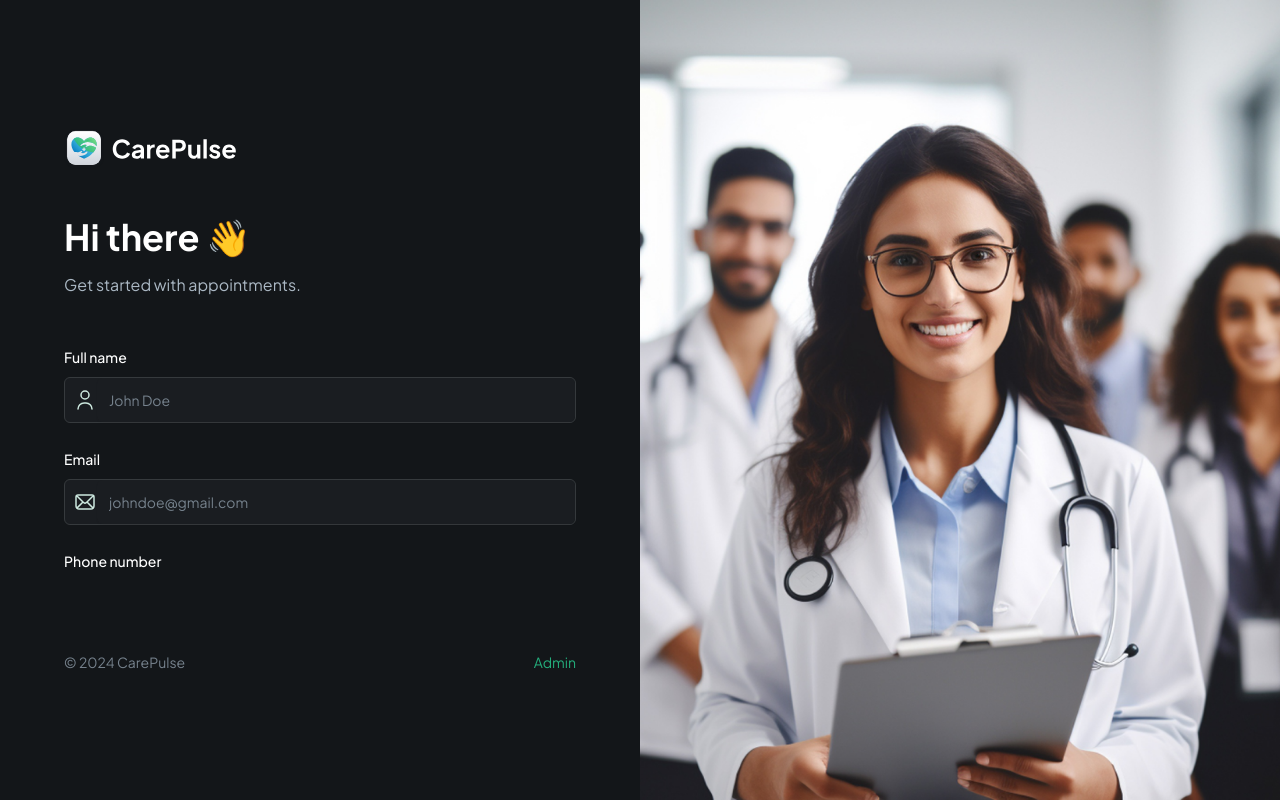
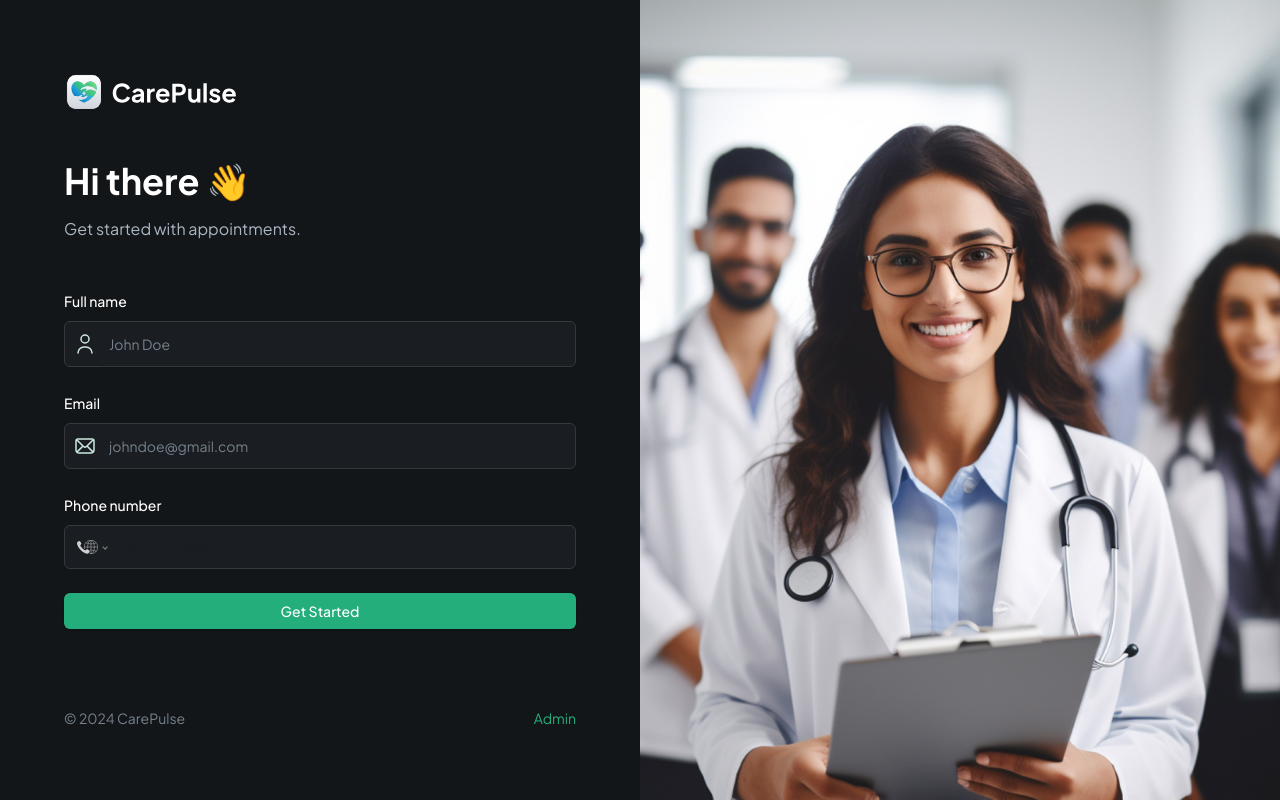
Before and after one commit to kevint102601/HealthCareApp, a Next.js app: page / in a window 1280 px wide. Built offline with nearby package versions, Linux system fonts and the light colour scheme.

Commit message:
fixed bugs

```diff
--- a/components/CustomFormField.tsx
+++ b/components/CustomFormField.tsx
@@ -13,6 +13,8 @@
 import { Control } from "react-hook-form"
 import { FormFieldType } from "./forms/PatientForm"
 import Image from "next/image"
+import 'react-phone-number-input/style.css'
+import PhoneInput from 'react-phone-number-input'
 
 interface CustomProps {
     control: Control<any>,
@@ -51,7 +53,22 @@
                         />
                     </FormControl>
                 </div>
+            )
+        case FormFieldType.PHONE_INPUT:
+            return (
+                <FormControl>
+                    <PhoneInput
+                        defaultCountry="US"
+                        placeholder={props.placeholder}
+                        international
+                        withCountryCallingCode
+                        value={field.value as E164Number | undefined}
+                        onChange={field.onChange}
+                        className="input-phone"
+                    />
+                </FormControl>
             );
+
     }
 }
 
--- /dev/null
+++ b/components/SubmitButton.tsx
@@ -0,0 +1,36 @@
+import Image from "next/image";
+
+import { Button } from "./ui/button";
+
+interface ButtonProps {
+    isLoading: boolean;
+    className?: string;
+    children: React.ReactNode;
+}
+
+const SubmitButton = ({ isLoading, className, children }: ButtonProps) => {
+    return (
+        <Button
+            type="submit"
+            disabled={isLoading}
+            className={className ?? "shad-primary-btn w-full"}
+        >
+            {isLoading ? (
+                <div className="flex items-center gap-4">
+                    <Image
+                        src="/assets/icons/loader.svg"
+                        alt="loader"
+                        width={24}
+                        height={24}
+                        className="animate-spin"
+                    />
+                    Loading...
+                </div>
+            ) : (
+                children
+            )}
+        </Button>
+    );
+};
+
+export default SubmitButton;
--- a/components/forms/PatientForm.tsx
+++ b/components/forms/PatientForm.tsx
@@ -6,6 +6,10 @@
 import { Button } from "@/components/ui/button"
 import { Form } from "@/components/ui/form"
 import CustomFormField from "../CustomFormField"
+import SubmitButton from "../SubmitButton"
+import { useState } from "react"
+import { UserFormValidation } from "@/lib/validation"
+import { useRouter } from "next/navigation"
 
 export enum FormFieldType {
     INPUT = 'input',
@@ -17,26 +21,36 @@
     SKELETON = 'skeleton',
 }
 
-const formSchema = z.object({
-    username: z.string().min(2, {
-        message: "Username must be at least 2 characters.",
-    }),
-})
+
 
 const PatientForm = () => {
-    // 1. Define your form.
-    const form = useForm<z.infer<typeof formSchema>>({
-        resolver: zodResolver(formSchema),
+    const router = useRouter();
+    const [isLoading, setisLoading] = useState(false)
+
+    const form = useForm<z.infer<typeof UserFormValidation>>({
+        resolver: zodResolver(UserFormValidation),
         defaultValues: {
-            username: "",
+            name: "",
+            email: "",
+            phone: ","
         },
     })
 
     // 2. Define a submit handler.
-    function onSubmit(values: z.infer<typeof formSchema>) {
-        // Do something with the form values.
-        // ✅ This will be type-safe and validated.
-        console.log(values)
+    async function onSubmit({ name, email, phone }: z.infer<typeof UserFormValidation>) {
+        setisLoading(true);
+
+        try {
+            // const userData = { name, email, phone };
+
+            // const user = await createUser(userData);
+
+            // if (user) router.push(`patients/${user.id}/register)`)
+
+        } catch (error) {
+            console.log(error);
+        }
+
     }
     return (
         <Form {...form}>
@@ -74,7 +88,7 @@
                     placeholder="(555) 123-4567"
                 />
 
-                {/* <SubmitButton isLoading={isLoading}>Get Started</SubmitButton> */}
+                <SubmitButton isLoading={isLoading}>Get Started</SubmitButton>
             </form>
         </Form>
     )
--- /dev/null
+++ b/lib/validation.ts
@@ -0,0 +1,11 @@
+import { z } from "zod";
+
+export const UserFormValidation = z.object({
+    name: z.string()
+        .min(2, "Name must be at least 2 characters")
+        .max(50, "Name must be at most 50 characters"),
+    email: z.string().email("Invalid email address"),
+    phone: z
+        .string()
+        .refine((phone) => /^\+\d{10,15}$/.test(phone), "Invalid phone number"),
+})
--- a/package.json
+++ b/package.json
@@ -21,6 +21,7 @@
     "react": "^18",
     "react-dom": "^18",
     "react-hook-form": "^7.53.0",
+    "react-phone-number-input": "^3.4.8",
     "tailwind-merge": "^2.5.2",
     "tailwindcss-animate": "^1.0.7",
     "zod": "^3.23.8"
```
Also changed, not shown: 1 other file (tests, documents, lock files or other folders).
